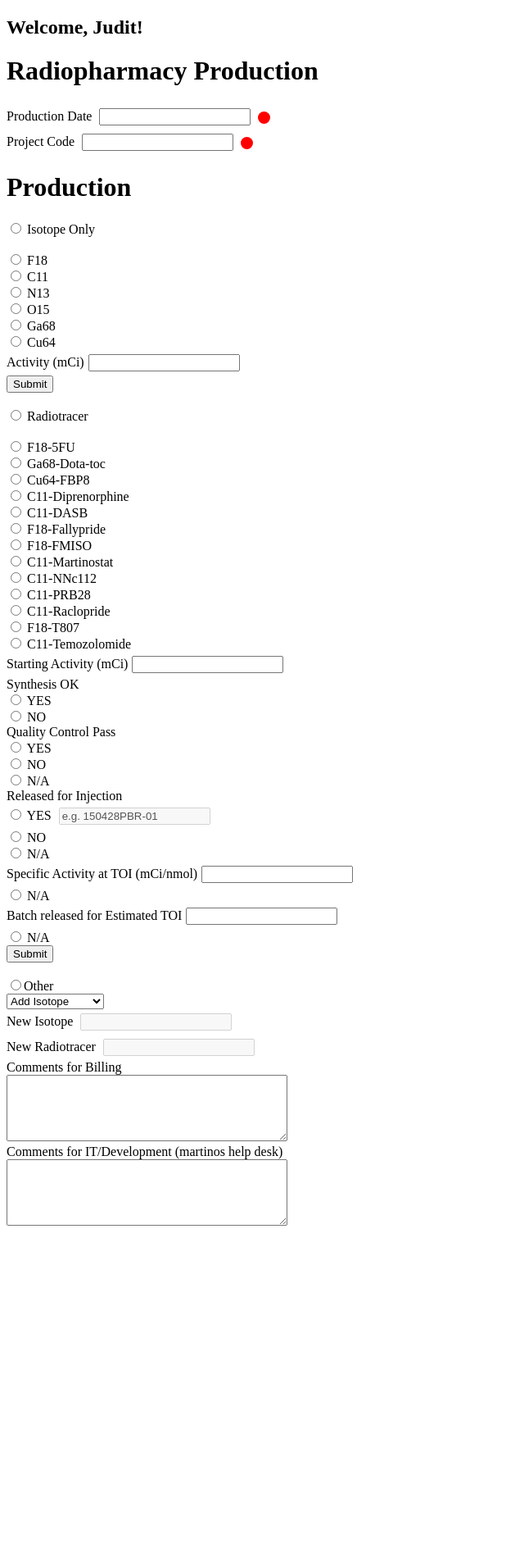
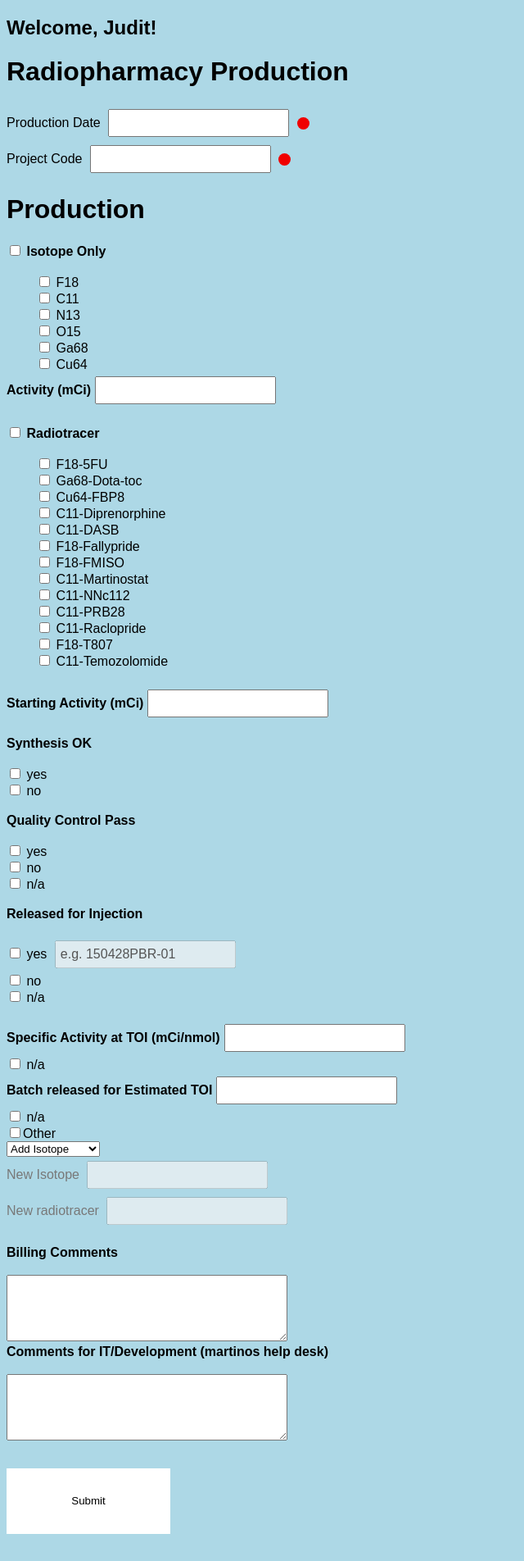
Before and after one commit to foundling/billing_interface, a PHP site: page / in a window 1280 px wide. Shown: the whole page at 82% size, without its empty margins (0-640 px from the left). Before the commit the page ends 1495 px from the top, so only its background shows below. Run offline with PHP 8.4, Linux system fonts and the light colour scheme.

Commit message:
more styling to judit's form

```diff
--- a/index.html
+++ b/index.html
@@ -19,71 +19,76 @@
   <br>
 
   <h1>Production</h1>
-  <input type="radio" value="isotope-only"> <label>Isotope Only</label><br><br>
-  	<input type="radio" value="F18"> <label>F18 </label><br>
-  	<input type="radio" value="C11"> <label>C11 </label><br>
-  	<input type="radio" value="N13"> <label>N13 </label><br>
-  	<input type="radio" value="O15"> <label>O15 </label><br>
-  	<input type="radio" value="Ga68"> <label>Ga68</label><br>
-  	<input type="radio" value="Cu64"> <label>Cu64</label><br>
-	<label>Activity (mCi)</label><input type="text"  value=""><br>
-	<input type="submit"><br><br>
 
-  <input type="radio" value="isotope-only"><label> Radiotracer</label><br><br>
-  	<input type="radio" value="F18-5FU"><label> F18-5FU</label><br>
-  	<input type="radio" value="Ga68-Dota-toc"><label> Ga68-Dota-toc</label><br>
-  	<input type="radio" value="Cu64-FBP8"><label> Cu64-FBP8</label><br>
-  	<input type="radio" value="C11-Diprenorphine"><label> C11-Diprenorphine</label><br>
-  	<input type="radio" value="C11-DASB"><label> C11-DASB</label><br>
-  	<input type="radio" value="F18-Fallypride"><label> F18-Fallypride</label><br>
-	<input type="radio" value="F18-Fallypride"><label> F18-FMISO</label><br>
-	<input type="radio" value="F18-Fallypride"><label> C11-Martinostat</label><br>
-	<input type="radio" value="F18-Fallypride"><label> C11-NNc112</label><br>
-	<input type="radio" value="F18-Fallypride"><label> C11-PRB28</label><br>
-	<input type="radio" value="F18-Fallypride"><label> C11-Raclopride</label><br>
-	<input type="radio" value="F18-Fallypride"><label> F18-T807</label><br>
-	<input type="radio" value="F18-Fallypride"><label> C11-Temozolomide</label><br>
+  <div class="block-isotope">
 
-	<label>Starting Activity (mCi)</label><input type="text"  value=""><br>
-	<label>Synthesis OK </label><br>
-	<input type="radio" value="yes"> YES <br>
-	<input type="radio" value="no"> NO <br>
+  	<input type="checkbox" value="isotope-only"> <label class="important">Isotope Only</label>
+  	<br><br>
+  	<input type="checkbox" class="isotope" value="F18"> <label>F18 </label><br>
+  	<input type="checkbox" class="isotope" value="C11"> <label>C11 </label><br>
+  	<input type="checkbox" class="isotope" value="N13"> <label>N13 </label><br>
+  	<input type="checkbox" class="isotope" value="O15"> <label>O15 </label><br>
+  	<input type="checkbox" class="isotope" value="Ga68"> <label>Ga68</label><br>
+  	<input type="checkbox" class="isotope" value="Cu64"> <label>Cu64</label><br>
+	<label class="important">Activity (mCi)</label><input type="text"  value=""><br>
+  </div>
 
-	<label>Quality Control Pass </label> <br>
-	<input type="radio" value="yes"> YES <br>
-	<input type="radio" value="no"> NO <br>
-	<input type="radio" value="na"> N/A<br>
+  <div class="block-radiotracer">
 
-	<label>Released for Injection </label> <br>
-	<input type="radio" value="yes"> YES
+    <input type="checkbox" value="radiotracer"><label class="important"> Radiotracer</label><br><br>
+  	<input type="checkbox" class="radiotracer" value="F18-5FU"><label> F18-5FU</label><br>
+  	<input type="checkbox" class="radiotracer" value="Ga68-Dota-toc"><label> Ga68-Dota-toc</label><br>
+  	<input type="checkbox" class="radiotracer" value="Cu64-FBP8"><label> Cu64-FBP8</label><br>
+  	<input type="checkbox" class="radiotracer" value="C11-Diprenorphine"><label> C11-Diprenorphine</label><br>
+  	<input type="checkbox" class="radiotracer" value="C11-DASB"><label> C11-DASB</label><br>
+  	<input type="checkbox" class="radiotracer" value="F18-Fallypride"><label> F18-Fallypride</label><br>
+	<input type="checkbox" class="radiotracer" value="F18-FMISO"><label> F18-FMISO</label><br>
+	<input type="checkbox" class="radiotracer" value="C11-Martinostat"><label> C11-Martinostat</label><br>
+	<input type="checkbox" class="radiotracer" value="C11-NNc112"><label> C11-NNc112</label><br>
+	<input type="checkbox" class="radiotracer" value="C11-PRB28"><label> C11-PRB28</label><br>
+	<input type="checkbox" class="radiotracer" value="C11-Raclopride"><label> C11-Raclopride</label><br>
+	<input type="checkbox" class="radiotracer" value="F18-T807"><label> F18-T807</label><br>
+	<input type="checkbox" class="radiotracer" value="C11-Temozolomide"><label> C11-Temozolomide</label><br>
+  </div>
+
+	<label class="important">Starting Activity (mCi)</label><input type="text"  value=""><br><br>
+	<label class="important">Synthesis OK </label><br><br>
+	<input type="checkbox" value="yes"> yes <br>
+	<input type="checkbox" value="no"> no <br><br>
+
+	<label class="important">Quality Control Pass </label> <br><br>
+	<input type="checkbox" value="yes"> yes <br>
+	<input type="checkbox" value="no"> no <br>
+	<input type="checkbox" value="na"> n/a<br><br>
+
+	<label class="important">Released for Injection </label> <br><br>
+	<input type="checkbox" value="yes"> yes
 	<input type="text" name="lot_number" value="e.g. 150428PBR-01" disabled><br>
-	<input type="radio" value="no"> NO <br>
-	<input type="radio" value="na"> N/A <br>
+	<input type="checkbox" value="no"> no <br>
+	<input type="checkbox" value="na"> n/a <br><br>
 
-	<label>Specific Activity at TOI (mCi/nmol)</label><input type="text"  value=""><br>
-	<input type="radio" value="na"> N/A <br>
+	<label class="important">Specific Activity at TOI (mCi/nmol)</label><input type="text"  value=""><br>
+	<input type="checkbox" value="na"> n/a <br>
 
-	<label>Batch released for Estimated TOI</label><input type="text"  value=""><br>
-	<input type="radio" value="na"><label> N/A</label><br>
-	<input type="submit"><br><br>
+	<label class="important">Batch released for Estimated TOI</label><input type="text"  value=""><br>
+	<input type="checkbox" value="na"><label> n/a</label><br>
 
-	<input type="radio"><label>Other</label><br>
+	<input type="checkbox"><label>Other</label><br>
 	<select name="new_iso_or_radiotracer">
 		<option value="new_iso">Add Isotope</option>
-		<option value="radiotracer">Add Radiotracer</option>
+		<option value="radiotracer">Add radiotracer</option>
 	</select><br>
-	<label> New Isotope</label>     <input type="text" name="new_isotope" disabled><br>
-	<label> New Radiotracer</label> <input type="text" name="new_radiotracer" disabled><br>
+	<label class="disabled"> New Isotope</label>     <input type="text" name="new_isotope" disabled><br>
+	<label class="disabled"> New radiotracer</label> <input type="text" name="new_radiotracer" disabled><br>
 
-	<label>Comments for Billing</label><br>
-	<textarea rows="5" cols="40">
+	<div class="block-comments">
+	  <label class="important">Billing Comments</label><br><br>
+	  <textarea rows="5" cols="40"></textarea><br>
 
-	</textarea><br>
-
-	<label>Comments for IT/Development (martinos help desk)</label><br>
-	<textarea rows="5" cols="40">
-
-	</textarea>
+	  <label class="important">Comments for IT/Development (martinos help desk)</label><br><br>
+	  <textarea rows="5" cols="40"></textarea><br>
+	</div>
+	<input type="submit">
 </form>
 
 </body>
--- a/style.css
+++ b/style.css
@@ -1,6 +1,51 @@
+body
+{
+	font-family: "HelveticaNeue-Light", sans-serif;
+	background: lightblue;
+}
+
+.block-radiotracer, .block-isotope, .block-comments
+{
+	margin: 20px 0px 20px 0px;
+}
+
+.block-radiotracer input.radiotracer,
+.block-isotope input.isotope
+{
+	margin-left: 40px;
+}
+
+input[type=*]
+{
+	font-family: "HelveticaNeue-Light", sans-serif;
+}
+
+input[type=submit]
+{
+	border: none;
+	background: white;
+	width: 200px;
+	height: 80px;
+	margin: 10px 0px 25px 0px;
+}
+
 input[type=text]
 {
 	margin: 5px;
+	padding: 5px;
+	height: 20px;
+
+	font-size: 100%;
+}
+
+label.disabled
+{
+	color: rgb(120,120,120);
+}
+
+label.important
+{
+	font-weight: bold;
 }
 
 .validate
@@ -10,5 +55,5 @@ input[type=text]
 	vertical-align: middle;
 	display: inline-block;
 	border-radius: 50%;
-	background: red;
+	background: rgb(240,0,0);
 }
```
